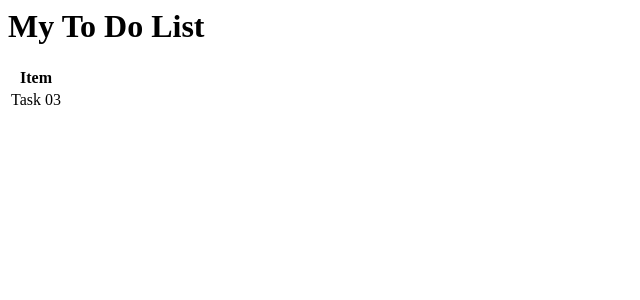
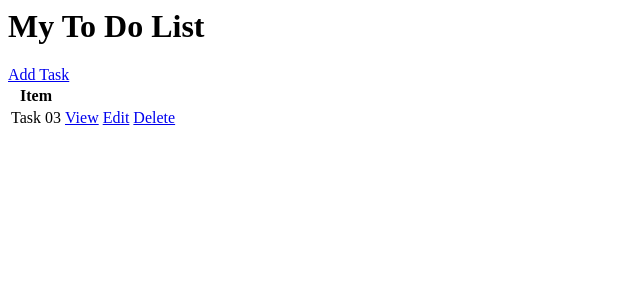
Before and after one commit to oii-nasif/django-TO-DO-List, a Django app: page / in a window 1280 px wide. Shown: the top 300 px of the page, without its empty margins (0-640 px from the left). Run offline with Django 4.2, Linux system fonts and the light colour scheme; data comes from the database, SQL or seed files in the repository; both versions use the stored data as it was after the commit.

Commit message:
CRUD implementation done!

```diff
--- /dev/null
+++ b/todo_list/base/templates/base/task.html
@@ -0,0 +1 @@
+<h1>Task: {{task}}</h1>
--- /dev/null
+++ b/todo_list/base/templates/base/task_confirm_delete.html
@@ -0,0 +1,6 @@
+<a href="{% url 'tasks' %}">Go Back</a>
+<form method="POST">
+    {% csrf_token %}
+    <p>Are you sure you want to delete this task? "{{task}}"</p>
+    <input value="Delete" type="submit"/>
+</form>
--- a/todo_list/base/templates/base/task_list.html
+++ b/todo_list/base/templates/base/task_list.html
@@ -1,12 +1,18 @@
 <h1>My To Do List</h1>
+<a href="{% url 'task-create' %}">Add Task</a>
 
 <table>
     <tr>
         <th>Item</th>
+        <th></th>
+        <th></th>
     </tr>
     {% for task in tasks %}
     <tr>
         <td>{{task.title}}</td>
+        <td><a href="{% url 'task' task.id %}">View<a/></td>
+        <td><a href="{% url 'task-update' task.id %}">Edit<a/></td>
+        <td><a href="{% url 'task-delete' task.id %}">Delete<a/></td>
     </tr>
     {% empty %}
         <h3>No items in the list. </h3>
--- a/todo_list/base/urls.py
+++ b/todo_list/base/urls.py
@@ -1,6 +1,10 @@
 from django.urls import path
-from .views import TaskList
+from .views import TaskDetail, TaskList, TaskCreate, TaskUpdate, DeleteView
 
 urlpatterns =[
     path('', TaskList.as_view(), name='tasks'),
+    path('task/<int:pk>/', TaskDetail.as_view(), name='task'),
+    path('create-task/', TaskCreate.as_view(), name='task-create'),
+    path('task-update/<int:pk>/', TaskUpdate.as_view(), name='task-update'),
+    path('task-delete/<int:pk>/', DeleteView.as_view(), name='task-delete'),
 ]
--- a/todo_list/base/views.py
+++ b/todo_list/base/views.py
@@ -1,6 +1,8 @@
 from django.shortcuts import render
 from django.views.generic.list import ListView
 from django.views.generic.detail import DetailView
+from django.views.generic.edit import CreateView, UpdateView, DeleteView
+from django.urls import reverse_lazy
 
 from .models import Task
 
@@ -11,3 +13,22 @@ class TaskList(ListView):
 
 class TaskDetail(DetailView):
     model = Task
+    context_object_name = 'task'
+    template_name = 'base/task.html'
+
+
+class TaskCreate(CreateView):
+    model = Task
+    fields = '__all__'
+    success_url = reverse_lazy('tasks')
+
+
+class TaskUpdate(UpdateView):
+    model = Task
+    fields = '__all__'
+    success_url = reverse_lazy('tasks')
+
+class DeleteView(DeleteView):
+    model = Task
+    context_object_name = 'task'
+    success_url = reverse_lazy('tasks')
```
Also changed, not shown: todo_list/base/templates/base/task_form.html (added, +8 -0 lines), todo_list/base/templates/base/task_detail.html (deleted), todo_list/db.sqlite3.
